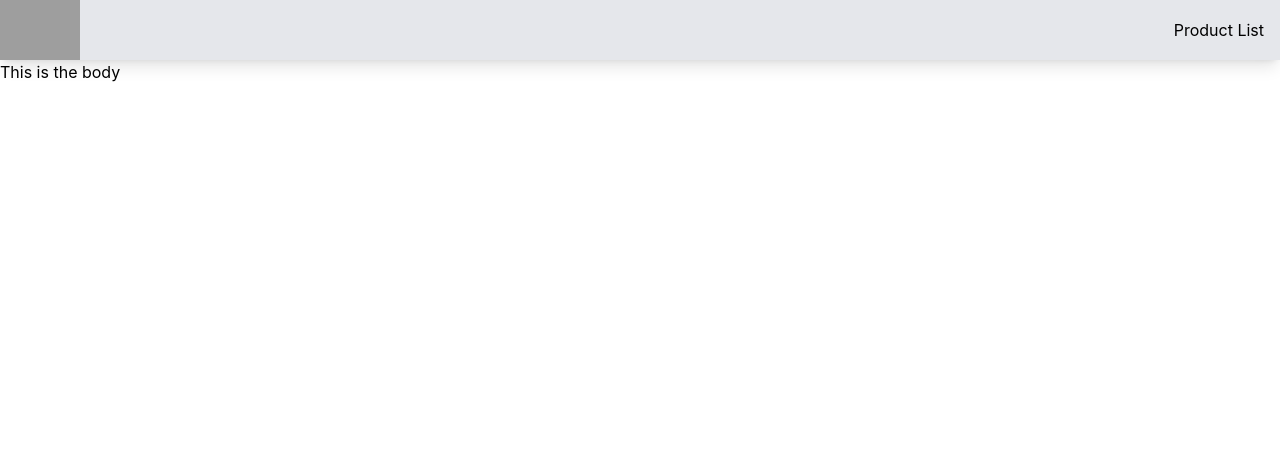
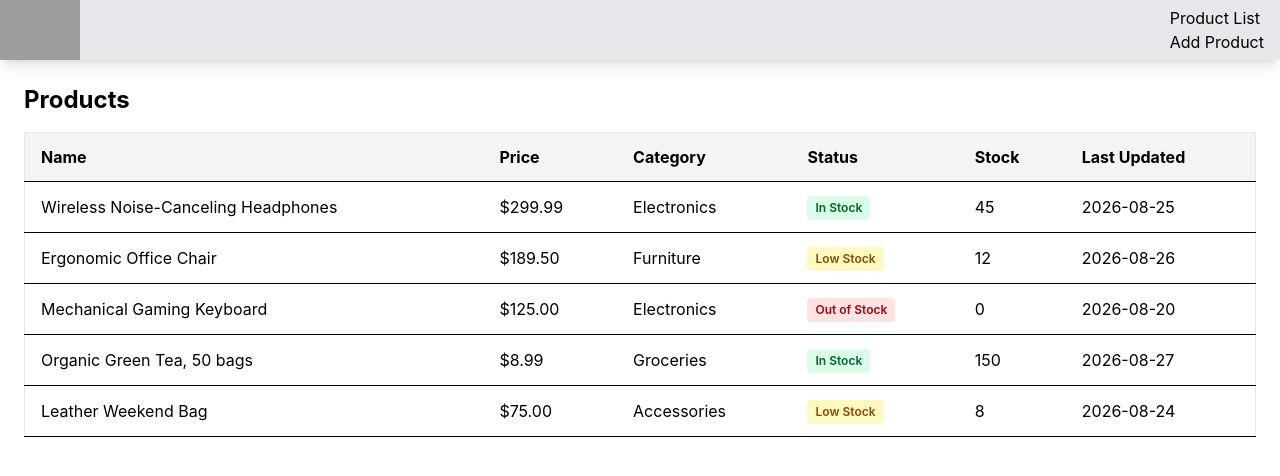
Before and after one commit to A-VIKASH-KUMAR/products_management_app, a React (Vite) app: page / in a window 1280 px wide. Shown: the top 476 px of the page. Built offline with nearby package versions, Linux system fonts and the light colour scheme; grey boxes are pictures that could not be loaded.

Commit message:
feat: ✨ add products get products list using mock data

```diff
--- a/package.json
+++ b/package.json
@@ -10,7 +10,7 @@
   "dependencies": {
     "@remix-run/router": "^1.23.4",
     "@tailwindcss/postcss": "^4.3.3",
-    "react": "^19.1.0",
+    "react": "^19.2.8",
     "react-dom": "^19.1.0",
     "react-router": "6.30.6",
     "react-router-dom": "6.30.6",
--- /dev/null
+++ b/src/components/AddProduct.tsx
@@ -0,0 +1,58 @@
+import { useState } from 'react';
+import { mockProducts } from '../utils/products_data';
+
+const getNextProductId = () => {
+  const numericIds = mockProducts
+    .map((product) => Number(String(product.id).match(/\d+/)?.[0] ?? 0))
+    .filter((value) => Number.isFinite(value));
+
+  const latestId = numericIds.length > 0 ? Math.max(...numericIds) : 100;
+  const nextId = latestId + 1;
+  const padded = String(nextId).padStart(3, '0');
+  return `P${padded}`;
+};
+
+export const AddProduct: React.FC = () => {
+  const [formData, setFormData] = useState({
+    id: getNextProductId(),
+    name: '',
+    category: '',
+    price: '',
+    stock: '',
+    status: 'In Stock',
+    lastUpdated: new Date().toISOString().split('T')[0],
+  });
+
+  const handleChange = (e: React.ChangeEvent<HTMLInputElement | HTMLSelectElement>) => {
+    const { name, value } = e.target;
+    setFormData((prev) => ({ ...prev, [name]: value }));
+  };
+
+  const handleSubmit = (e: React.FormEvent) => {
+    e.preventDefault();
+    console.log('Form submitted:', formData);
+    // Add logic to save the product
+  };
+
+  return (
+    <form onSubmit={handleSubmit} className="p-4 border rounded shadow-md">
+      <h2 className="text-xl font-bold mb-4">Add New Product</h2>
+      <div className="grid grid-cols-1 gap-4">
+        <div className="border p-2 bg-gray-50 rounded">
+          <label className="block text-sm text-gray-600 mb-1">Generated Product ID</label>
+          <div className="font-medium">{formData.id}</div>
+        </div>
+        <input name="name" placeholder="Name" onChange={handleChange} className="border p-2" required />
+        <input name="category" placeholder="Category" onChange={handleChange} className="border p-2" required />
+        <input name="price" type="number" placeholder="Price" onChange={handleChange} className="border p-2" required />
+        <input name="stock" type="number" placeholder="Stock" onChange={handleChange} className="border p-2" required />
+        <select name="status" onChange={handleChange} className="border p-2">
+          <option value="In Stock">In Stock</option>
+          <option value="Out of Stock">Out of Stock</option>
+          <option value="Discontinued">Discontinued</option>
+        </select>
+        <button type="submit" className="bg-blue-500 text-white p-2 rounded">Add Product</button>
+      </div>
+    </form>
+  );
+};
--- a/src/components/Header.tsx
+++ b/src/components/Header.tsx
@@ -12,6 +12,9 @@ export const Header = () => {
             <li className="px-4">
                 <Link to= "/">Product List</Link>
             </li>
+            <li className="px-4">
+                <Link to= "/add-product">Add Product</Link>
+            </li>
         </ul>
       </div>
     </div>
--- /dev/null
+++ b/src/components/ProductsList.tsx
@@ -0,0 +1,57 @@
+import { useState, useEffect } from "react";
+import { fetchProductsData } from "../services/products";
+import { Product } from "../utils/products_data";
+export const ProductsList = () => {
+  const [productList, setProductList] = useState(Array<Product>);
+
+  useEffect(() => {
+    const getProductsData = () => {
+      const data = fetchProductsData();
+      setProductList(data);
+    };
+    getProductsData()
+  }, []);
+  const CELL_CLASSES = "py-3 px-4 border-b text-left";
+  const STATUS_COLORS: Record<string, string> = {
+    "In Stock": "bg-green-100 text-green-800",
+    "Low Stock": "bg-yellow-100 text-yellow-800",
+    "Out of Stock": "bg-red-100 text-red-800",
+  };
+
+  const columns = [
+    { label: "Name", key: "name", render: (p: Product) => p.name },
+    { label: "Price", key: "price", render: (p: Product) => `$${p.price.toFixed(2)}` },
+    { label: "Category", key: "category", render: (p: Product) => p.category },
+    { label: "Status", key: "status", render: (p: Product) => (
+      <span className={`inline-block px-2 py-1 rounded text-xs font-semibold ${STATUS_COLORS[p.status] || "bg-gray-100 text-gray-800"}`}>
+        {p.status}
+      </span>
+    )},
+    { label: "Stock", key: "stock", render: (p: Product) => p.stock },
+    { label: "Last Updated", key: "lastUpdated", render: (p: Product) => p.lastUpdated },
+  ];
+
+  return (
+    <div className="p-6">
+      <h2 className="text-2xl font-bold mb-4">Products</h2>
+      <div className="">
+        <table className="min-w-full bg-white border border-gray-200">
+          <thead className="bg-gray-100">
+            <tr>
+              {columns.map((col) => <th key={col.key} className={CELL_CLASSES}>{col.label}</th>)}
+            </tr>
+          </thead>
+          <tbody>
+            {productList.map((product) => (
+              <tr key={product.id} className="hover:bg-gray-50">
+                {columns.map((col) => (
+                  <td key={col.key} className={CELL_CLASSES}>{col.render(product)}</td>
+                ))}
+              </tr>
+            ))}
+          </tbody>
+        </table>
+      </div>
+    </div>
+  );
+};
--- /dev/null
+++ b/src/services/products.ts
@@ -0,0 +1,5 @@
+import { mockProducts } from "../utils/products_data"
+export const fetchProductsData = () => {
+    const data = mockProducts
+    return data
+}
--- /dev/null
+++ b/src/utils/products_data.ts
@@ -0,0 +1,57 @@
+export interface Product {
+  id: string;
+  name: string;
+  category: string;
+  price: number;
+  stock: number;
+  status: string;
+  lastUpdated: string;
+}
+
+export const mockProducts: Product[] | [] = [
+  {
+    id: 'P001',
+    name: 'Wireless Noise-Canceling Headphones',
+    category: 'Electronics',
+    price: 299.99,
+    stock: 45,
+    status: 'In Stock',
+    lastUpdated: '2026-08-25',
+  },
+  {
+    id: 'P002',
+    name: 'Ergonomic Office Chair',
+    category: 'Furniture',
+    price: 189.50,
+    stock: 12,
+    status: 'Low Stock',
+    lastUpdated: '2026-08-26',
+  },
+  {
+    id: 'P003',
+    name: 'Mechanical Gaming Keyboard',
+    category: 'Electronics',
+    price: 125.00,
+    stock: 0,
+    status: 'Out of Stock',
+    lastUpdated: '2026-08-20',
+  },
+  {
+    id: 'P004',
+    name: 'Organic Green Tea, 50 bags',
+    category: 'Groceries',
+    price: 8.99,
+    stock: 150,
+    status: 'In Stock',
+    lastUpdated: '2026-08-27',
+  },
+  {
+    id: 'P005',
+    name: 'Leather Weekend Bag',
+    category: 'Accessories',
+    price: 75.00,
+    stock: 8,
+    status: 'Low Stock',
+    lastUpdated: '2026-08-24',
+  },
+];
```
Also changed, not shown: src/App.tsx (+7 -1 lines), 1 other file (tests, documents, lock files or other folders).
